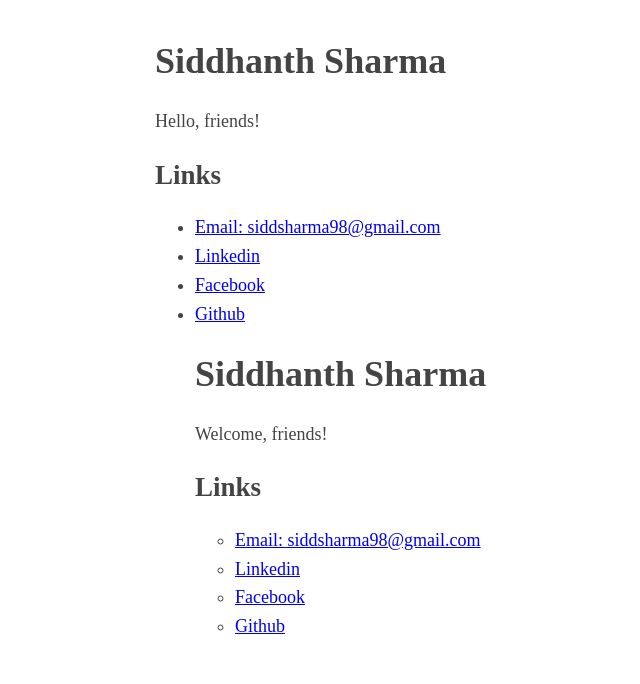
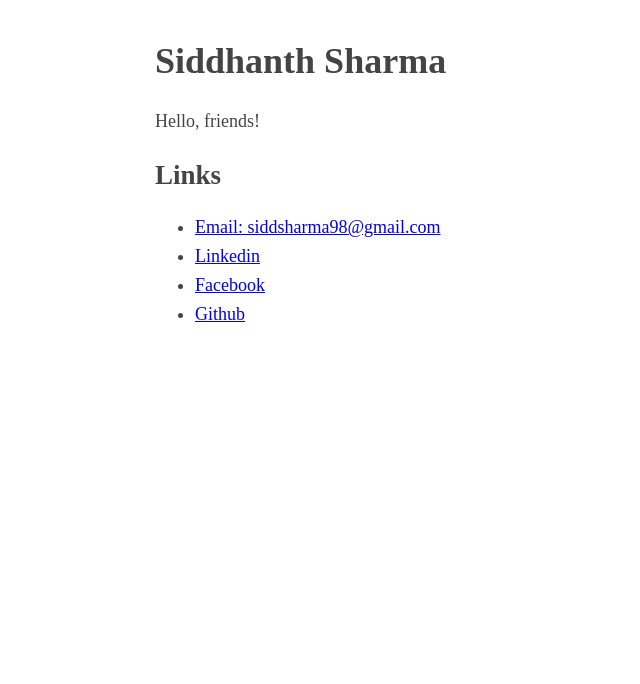
Before and after one commit to Sidmastaflex/Sidmastaflex.github.io, a plain HTML site: page index.html in a window 1280 px wide. Shown: the whole page, without its empty margins (160-800 px from the left). Drawn offline with Linux system fonts and the light colour scheme.

Commit message:
Removed old code

```diff
--- a/index.html
+++ b/index.html
@@ -1,16 +1,5 @@
-<!DOCTYPE html><html><head><meta
-charset="utf-8"><meta
-name="viewport" content="width=device-width, initial-scale=1"><title>Siddhanth Sharma</title><style type="text/css">body{margin:40px
-auto;max-width:650px;line-height:1.6;font-size:18px;color:#444;padding:0
-10px}h1,h2,h3{line-height:1.2}</style></head><body><header><h1>Siddhanth Sharma</h1>
-<aside>Hello, friends!</aside>
-</header><h2>Links</h2><p><ul><li><a
-        href="mailto:siddsharma98@gmail.com">Email: siddsharma98@gmail.com</a></li> <li><a
-        href="https://www.linkedin.com/in/siddhanth-sharma-920542126">Linkedin</a></li> <li><a
-        href="https://www.facebook.com/Sidmastaflex">Facebook</a></li> <li><a
-        href="https://github.com/Sidmastaflex">Github</a></li></p>
-    <script>(function(i,s,o,g,r,a,m){i['GoogleAnalyticsObject']=r;i[r]=i[r]||function(){(i[r].q=i[r].q||[]).push(arguments)},i[r].l=1*new Date();a=s.createElement(o),m=s.getElementsByTagName(o)[0];a.async=1;a.src=g;m.parentNode.insertBefore(a,m)})(window,document,'script','//www.google-analytics.com/analytics.js','ga');ga('create','UA-46163202-2','auto');ga('send','pageview');</script>
-    </body></html>
+<!DOCTYPE html>
+<html>
 
 <head>
     <meta charset="utf-8">
@@ -37,7 +26,7 @@ auto;max-width:650px;line-height:1.6;font-size:18px;color:#444;padding:0
 <body>
     <header>
         <h1>Siddhanth Sharma</h1>
-        <aside>Welcome, friends!</aside>
+        <aside>Hello, friends!</aside>
     </header>
     <h2>Links</h2>
     <p>
@@ -47,17 +36,6 @@ auto;max-width:650px;line-height:1.6;font-size:18px;color:#444;padding:0
             <li><a href="https://www.facebook.com/Sidmastaflex">Facebook</a></li>
             <li><a href="https://github.com/Sidmastaflex">Github</a></li>
     </p>
-    <script>
-    (function(i, s, o, g, r, a, m) { i['GoogleAnalyticsObject'] = r;
-        i[r] = i[r] || function() {
-            (i[r].q = i[r].q || []).push(arguments) }, i[r].l = 1 * new Date();
-        a = s.createElement(o), m = s.getElementsByTagName(o)[0];
-        a.async = 1;
-        a.src = g;
-        m.parentNode.insertBefore(a, m) })(window, document, 'script', '//www.google-analytics.com/analytics.js', 'ga');
-    ga('create', 'UA-46163202-2', 'auto');
-    ga('send', 'pageview');
-    </script>
 </body>
 
 </html>
```
